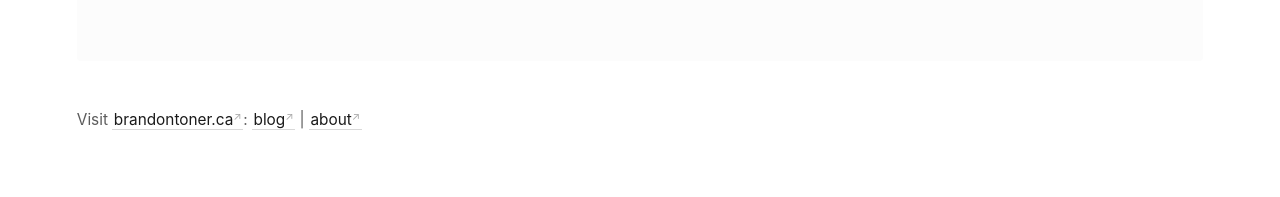
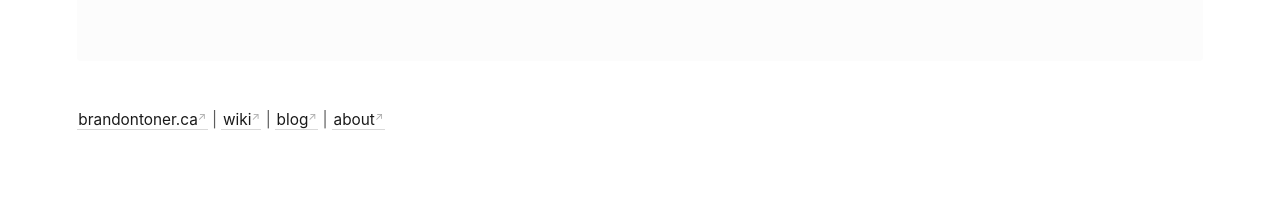
Before and after one commit to brandon-toner/brandontoner-jekyll-garden, a Jekyll site: the page built from _notes/Using git as a workplace policy & procedure manual version manager.md, in a window 1280 px wide. Shown: the part 1274-1471 px from the top of the page. Built offline with Jekyll 4.4.1, drawn with Linux system fonts in a browser that asks for light colours.

Commit message:
update footer: add link to wiki

```diff
--- a/_includes/footer.html
+++ b/_includes/footer.html
@@ -1 +1 @@
-Visit <a href="http://brandontoner.ca">brandontoner.ca</a>: <a href="http://brandontoner.ca/blog.opml">blog</a> | <a href="http://brandontoner.ca/hello.opml">about</a>
+<a href="http://brandontoner.ca">brandontoner.ca</a> | <a href="http://wiki.brandontoner.ca">wiki</a> | <a href="http://brandontoner.ca/blog.opml">blog</a> | <a href="http://brandontoner.ca/hello.opml">about</a>
```
Also changed, not shown: 1 other file.
